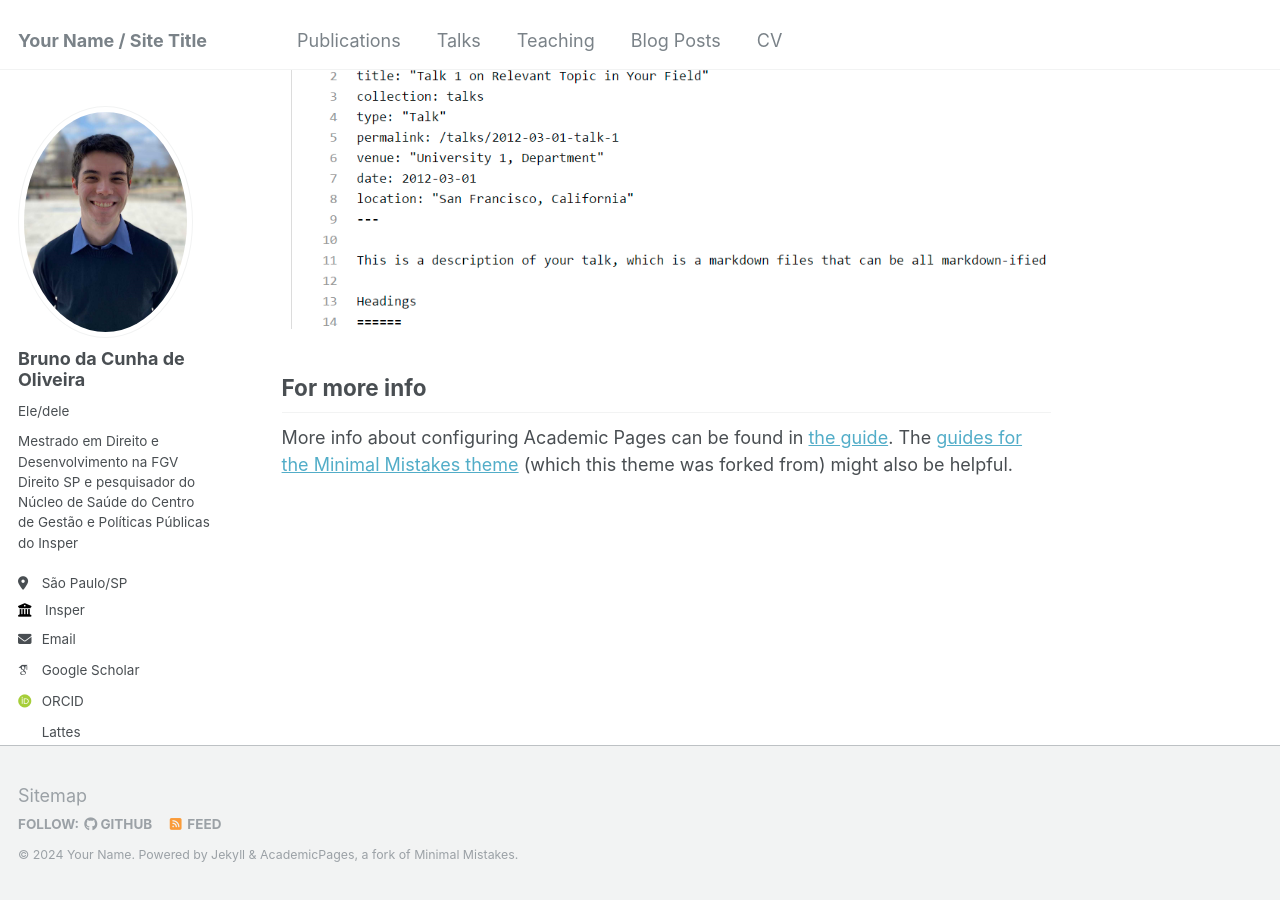
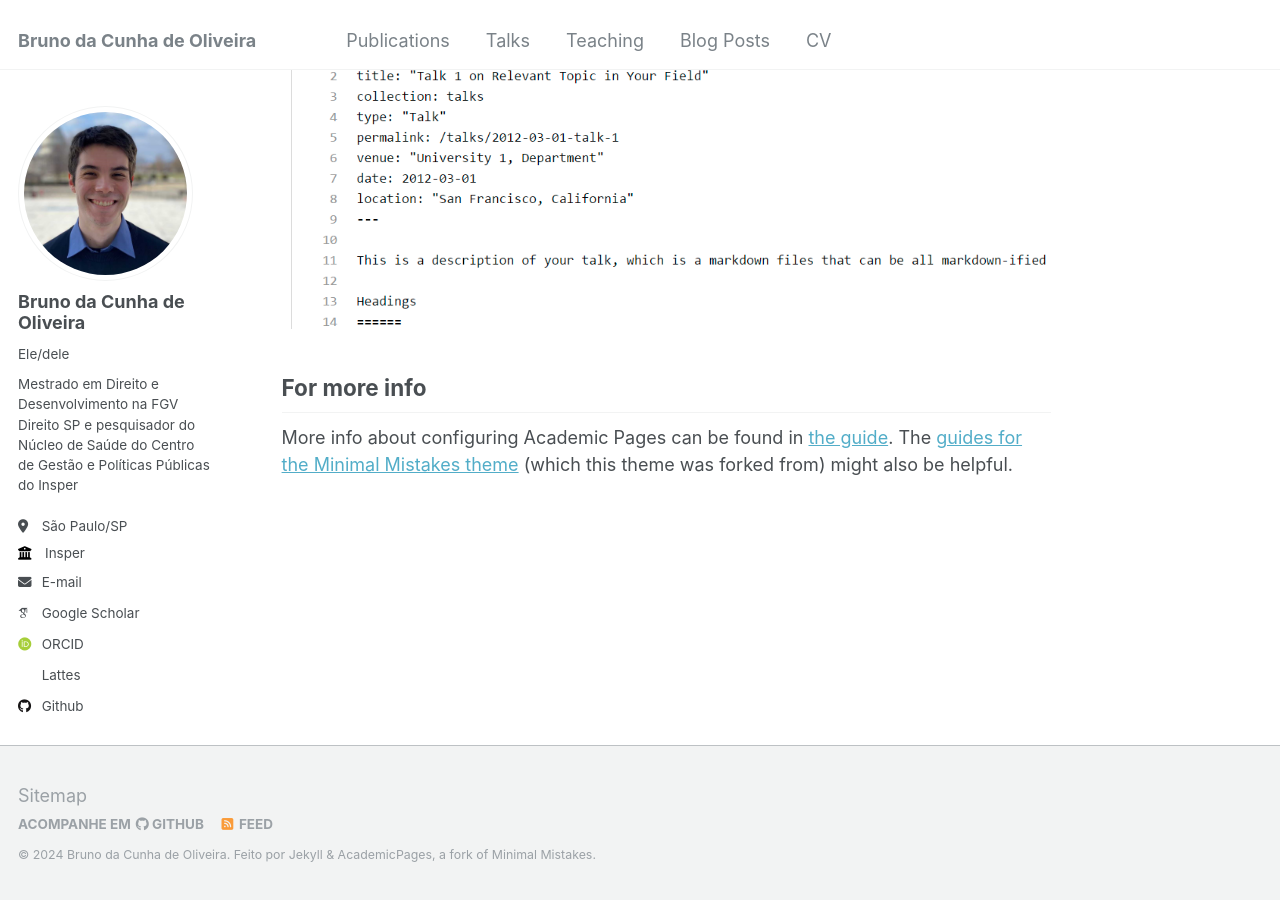
Before and after one commit to bdcdo/bdcdo.github.io-antigo, a Jekyll site: the page built from _pages/about.md, in a window 1280 px wide and 900 px high, scrolled down 2660 px. Built offline with Jekyll 4.4.1, drawn with Linux system fonts in a browser that asks for light colours; some web fonts are replaced.

Commit message:
Tentando acertar a foto

```diff
--- a/_config.yml
+++ b/_config.yml
@@ -7,21 +7,21 @@
 # server process.
 
 # Basic Site Settings
-locale                   : "en-US"
-title                    : "Your Name / Site Title"
+locale                   : "pt-BR"
+title                    : "Bruno da Cunha de Oliveira"
 title_separator          : "-"
-name                     : &name "Your Name"
-description              : &description "personal description"
-url                      : https://academicpages.github.io # the base hostname & protocol for your site e.g. "https://mmistakes.github.io"
+name                     : &name "Bruno da Cunha de Oliveira"
+description              : &description "Pesquisador"
+url                      : https://bdcdo.github.io # the base hostname & protocol for your site e.g. "https://mmistakes.github.io"
 baseurl                  : "" # the subpath of your site, e.g. "/blog"
-repository               : "academicpages/academicpages.github.io"
+repository               : "bdcdo/bdcdo.github.io"
 
 # Site Author - The following control what appear as part of the author content on the side bar.
 #               If a field is blank the icon and link will not appear, otherwise it will be shown.
 #               Additional customization can be done by editing /_includes/author-profile.html
 author:
   # Biographic information
-  avatar           : "profile.png"
+  avatar           : "profile2.png"
   name             : "Bruno da Cunha de Oliveira"
   pronouns         : "Ele/dele"
   bio              : "Mestrado em Direito e Desenvolvimento na FGV Direito SP e pesquisador do Núcleo de Saúde do Centro de Gestão e Políticas Públicas do Insper"
```
Also changed, not shown: images/profile2.png (added).
